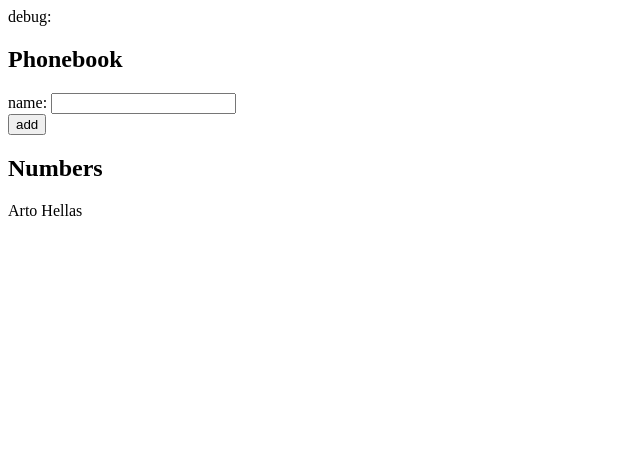
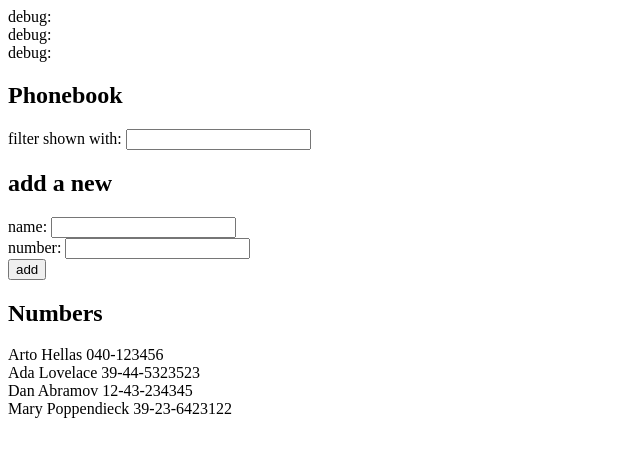
Before and after one commit to jarkkovilmi/fullstackopen, a React (Create React App) app in the folder part2/phonebook/: page / in a window 1280 px wide. Shown: the top 456 px of the page, without its empty margins (0-640 px from the left). Built offline with nearby package versions, Linux system fonts and the light colour scheme.

Commit message:
add part 2.8-2.9

```diff
--- a/part2/phonebook/src/App.js
+++ b/part2/phonebook/src/App.js
@@ -1,8 +1,15 @@
 import { useState } from 'react'
 
 const App = () => {
-  const [persons, setPersons] = useState([{ name: 'Arto Hellas' }])
+  const [persons, setPersons] = useState([
+			{ name: 'Arto Hellas', number: '040-123456' },
+			{ name: 'Ada Lovelace', number: '39-44-5323523' },
+			{ name: 'Dan Abramov', number: '12-43-234345' },
+			{ name: 'Mary Poppendieck', number: '39-23-6423122' }
+	])
   const [newName, setNewName] = useState('')
+  const [newNumber, setNewNumber] = useState('')
+  const [filter, setFilter] = useState('')
 
 	const addPerson = (event) => {
 		event.preventDefault()
@@ -11,35 +18,53 @@
 			return alert(`${newName} is already added to the phonebook`)
 
 		const personObject = {
-			name: newName
+			name: newName,
+			number: newNumber
 		}
 		setPersons(persons.concat(personObject))
 		setNewName('')
+		setNewNumber('')
 	}
 
 	const handleNameChange = (event) => {
-		console.log(event.target.value)
 		setNewName(event.target.value)
-		console.log(persons)
+	}
+
+	const handleNumberChange = (event) => {
+		setNewNumber(event.target.value)
+	}
+
+	const handleFilterChange = (event) => {
+		setFilter(event.target.value)
 	}
 
   return (
     <div>
 			<div>debug: {newName}</div>
-			{/* <div>debug: {persons}</div> */}
+			<div>debug: {newNumber}</div>
+			<div>debug: {filter}</div>
       <h2>Phonebook</h2>
+			<div>
+				filter shown with: <input value={filter} onChange={handleFilterChange} />
+			</div>
+      <h2>add a new</h2>
       <form onSubmit={addPerson}>
         <div>
           name: <input value={newName} onChange={handleNameChange} />
+        </div>
+        <div>
+          number: <input value={newNumber} onChange={handleNumberChange} />
         </div>
         <div>
           <button type="submit">add</button>
         </div>
       </form>
       <h2>Numbers</h2>
-      { persons.map(person =>
-					<div key={person.name}>{person.name}</div>
-			)}
+      { filter === "" ? persons.map(person =>
+					<div key={person.name}>{person.name} {person.number}</div>
+			) :
+			persons.filter((person) => person.name.toLowerCase().includes(filter.toLowerCase())).map(person =>
+					<div key={person.name}>{person.name} {person.number}</div>)}
     </div>
   )
 
```
